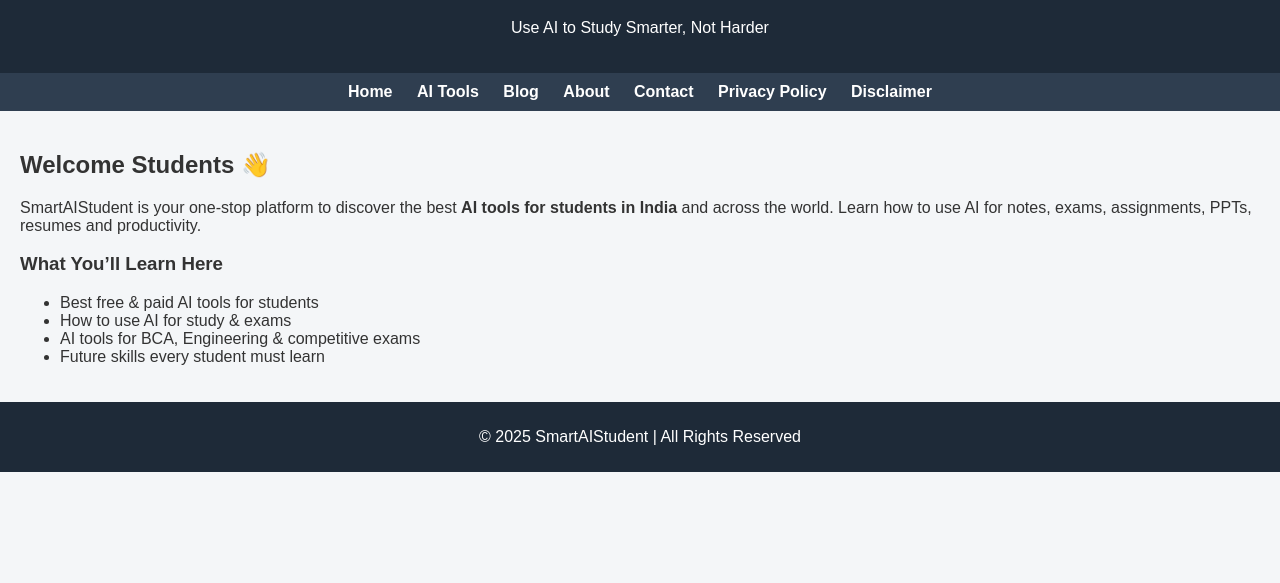
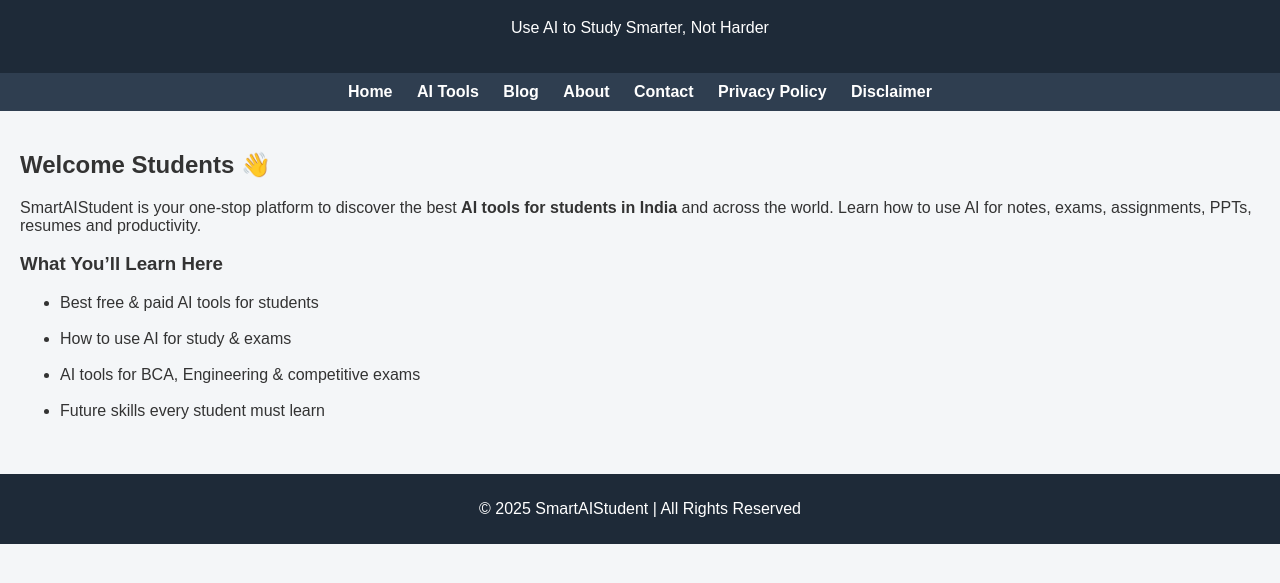
Before and after one commit to adarshgpt8317/smartaistudent, a plain HTML site: page index.html in a window 1280 px wide. Shown: the part 81-664 px from the top of the page. Drawn offline with Linux system fonts and the light colour scheme.

Commit message:
Add files via upload

```diff
--- a/index.html
+++ b/index.html
@@ -34,10 +34,10 @@
 
   <h3>What You’ll Learn Here</h3>
   <ul>
-    <li>Best free & paid AI tools for students</li>
-    <li>How to use AI for study & exams</li>
-    <li>AI tools for BCA, Engineering & competitive exams</li>
-    <li>Future skills every student must learn</li>
+    <li>Best free & paid AI tools for students</li><br>
+    <li>How to use AI for study & exams</li><br>
+    <li>AI tools for BCA, Engineering & competitive exams</li><br>
+    <li>Future skills every student must learn</li><br>
   </ul>
 </section>
 
```
